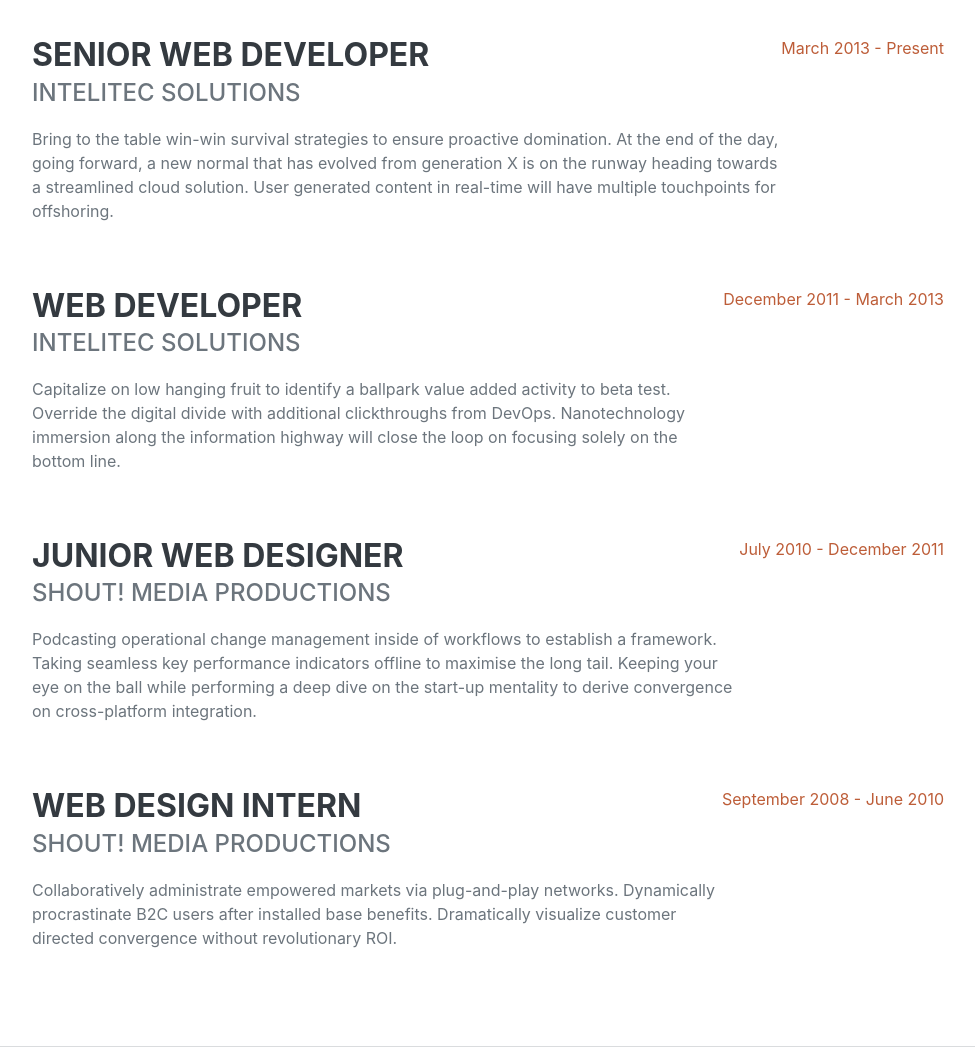
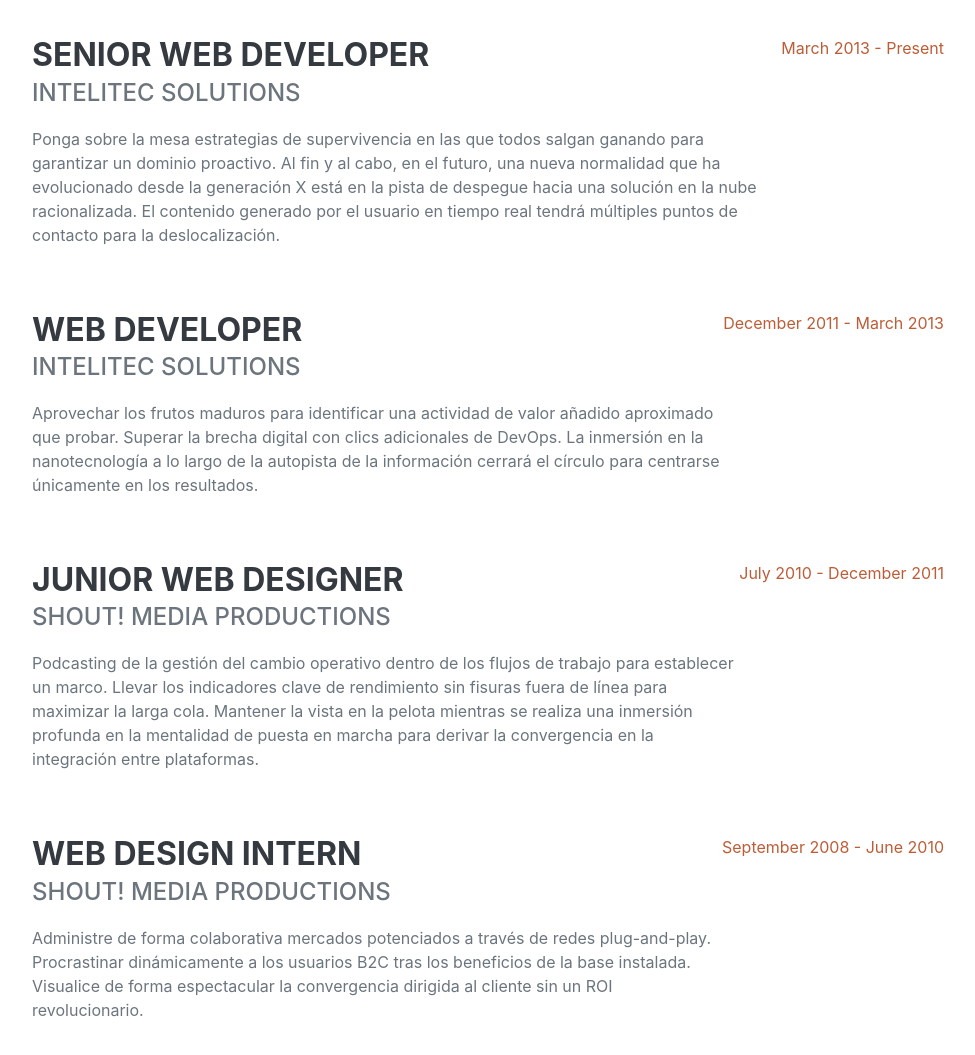
Before and after one commit to RycardoMartynez/TICMAS_FRONTEND, a plain HTML site: page index.html in a window 1280 px wide. Shown: the part 960-2015 px from the top of the page, without its empty margins (288-1263 px from the left). Drawn offline with nearby package versions, Linux system fonts and the light colour scheme; a web font is replaced by a local one.

Commit message:
cambios en index

```diff
--- a/index.html
+++ b/index.html
@@ -68,7 +68,14 @@
                         <div class="flex-grow-1">
                             <h3 class="mb-0">Senior Web Developer</h3>
                             <div class="subheading mb-3">Intelitec Solutions</div>
-                            <p>Bring to the table win-win survival strategies to ensure proactive domination. At the end of the day, going forward, a new normal that has evolved from generation X is on the runway heading towards a streamlined cloud solution. User generated content in real-time will have multiple touchpoints for offshoring.</p>
+                            <p>Ponga sobre la mesa estrategias de supervivencia
+                                 en las que todos salgan ganando para garantizar un dominio proactivo.
+                                  Al fin y al cabo, en el futuro, una nueva normalidad que ha evolucionado
+                                   desde la generación X está en la pista de despegue hacia una solución en
+                                   la nube racionalizada. El contenido generado por el usuario en tiempo
+                                   real tendrá múltiples puntos de contacto para la deslocalización.
+
+                            </p>
                         </div>
                         <div class="flex-shrink-0"><span class="text-primary">March 2013 - Present</span></div>
                     </div>
@@ -76,7 +83,7 @@
                         <div class="flex-grow-1">
                             <h3 class="mb-0">Web Developer</h3>
                             <div class="subheading mb-3">Intelitec Solutions</div>
-                            <p>Capitalize on low hanging fruit to identify a ballpark value added activity to beta test. Override the digital divide with additional clickthroughs from DevOps. Nanotechnology immersion along the information highway will close the loop on focusing solely on the bottom line.</p>
+                            <p>Aprovechar los frutos maduros para identificar una actividad de valor añadido aproximado que probar. Superar la brecha digital con clics adicionales de DevOps. La inmersión en la nanotecnología a lo largo de la autopista de la información cerrará el círculo para centrarse únicamente en los resultados.</p>
                         </div>
                         <div class="flex-shrink-0"><span class="text-primary">December 2011 - March 2013</span></div>
                     </div>
@@ -84,7 +91,7 @@
                         <div class="flex-grow-1">
                             <h3 class="mb-0">Junior Web Designer</h3>
                             <div class="subheading mb-3">Shout! Media Productions</div>
-                            <p>Podcasting operational change management inside of workflows to establish a framework. Taking seamless key performance indicators offline to maximise the long tail. Keeping your eye on the ball while performing a deep dive on the start-up mentality to derive convergence on cross-platform integration.</p>
+                            <p>Podcasting de la gestión del cambio operativo dentro de los flujos de trabajo para establecer un marco. Llevar los indicadores clave de rendimiento sin fisuras fuera de línea para maximizar la larga cola. Mantener la vista en la pelota mientras se realiza una inmersión profunda en la mentalidad de puesta en marcha para derivar la convergencia en la integración entre plataformas.</p>
                         </div>
                         <div class="flex-shrink-0"><span class="text-primary">July 2010 - December 2011</span></div>
                     </div>
@@ -92,7 +99,7 @@
                         <div class="flex-grow-1">
                             <h3 class="mb-0">Web Design Intern</h3>
                             <div class="subheading mb-3">Shout! Media Productions</div>
-                            <p>Collaboratively administrate empowered markets via plug-and-play networks. Dynamically procrastinate B2C users after installed base benefits. Dramatically visualize customer directed convergence without revolutionary ROI.</p>
+                            <p>Administre de forma colaborativa mercados potenciados a través de redes plug-and-play. Procrastinar dinámicamente a los usuarios B2C tras los beneficios de la base instalada. Visualice de forma espectacular la convergencia dirigida al cliente sin un ROI revolucionario.</p>
                         </div>
                         <div class="flex-shrink-0"><span class="text-primary">September 2008 - June 2010</span></div>
                     </div>
```
